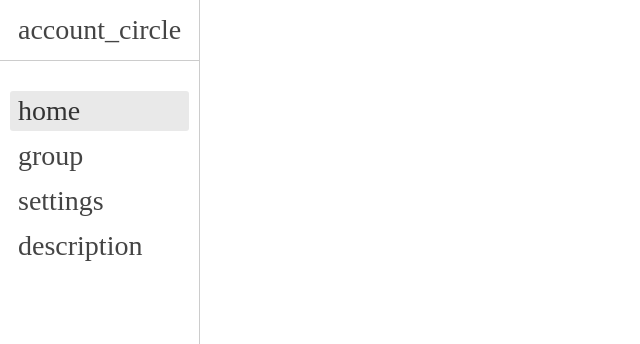
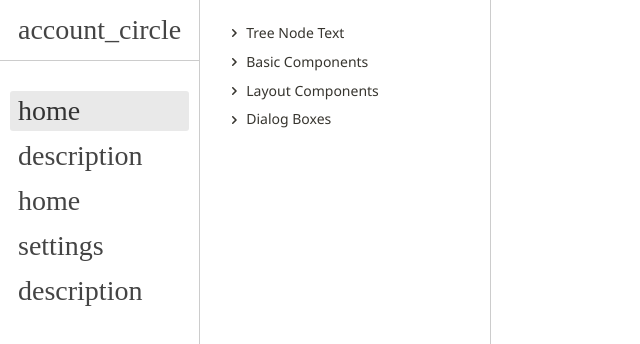
Before and after one commit to pangbo-labs/vue2-components, a Vue app: page /documentation in a window 1280 px wide. Shown: the top 344 px of the page, without its empty margins (0-640 px from the left). Built offline with nearby package versions, Linux system fonts and the light colour scheme; a web font is replaced by a local one.

Commit message:
Some updates on PbTree and PbDialogBox related components

```diff
--- a/src/App.vue
+++ b/src/App.vue
@@ -20,7 +20,8 @@ export default {
 		return {
 			naviItems: [
 				{ caption: "Home", icon: "home", routePath: "/" },
-				{ caption: "Users", icon: "group", routePath: "/users" },
+				{ caption: "Documentation", icon: "description", routePath: "/documentation" },
+				{ caption: "Samples", icon: "home", routePath: "/samples" },
 				{ caption: "Configuration", icon: "settings", routePath: "/configuration" },
 				{ caption: "Logs", icon: "description", routePath: "/logs" },
 			],
--- a/src/components/pblabs-components/PbDialogBox/PbDialogBox.vue
+++ b/src/components/pblabs-components/PbDialogBox/PbDialogBox.vue
@@ -1,10 +1,10 @@
 <template>
 	<div class="modal-mask" v-if="showDialog" @keydown.esc="onEscKeyDown">
         <div class="dialog-box-wrapper" ref="dialogBoxFrame">
-            <div class="dialog-box-body" :style="{ width: (width > 0) ? width + 'px' : (dialogBoxConfig.width > 0 ? dialogBoxConfig.width : DEFAULT_WIDTH) + 'px' }">
+            <div class="dialog-box-body" :style="{ width: (width > 0) ? width + 'px' : (settings.width > 0 ? settings.width : DEFAULT_WIDTH) + 'px' }">
                 <div class="title-bar" @mousedown="onTitleBarMouseDown">
 					<pb-stack :item-spacing="20">
-						<pb-stack-item class="title-text">{{ title ? title : dialogBoxConfig.title }}</pb-stack-item>
+						<pb-stack-item class="title-text">{{ _title }}</pb-stack-item>
 						<pb-stack-item :size="0">
 							<div class="control-button" @click="cancelDialog()">✕</div>
 						</pb-stack-item>
@@ -15,7 +15,7 @@
                     <slot name="contents"></slot>
                 </div>
                 <div style="height: 0px; border-top: 1px solid #d6d6d6;"></div>
-                <pb-stack v-if="this.dialogBoxConfig && !this.dialogBoxConfig.noButtonBar" :item-spacing="30" class="button-bar">
+                <pb-stack v-if="this.settings && !this.settings.noButtonBar" :item-spacing="30" class="button-bar">
 					<pb-stack-item>
 						<!-- <pb-button style="margin-right: 6px;">Help</pb-button> -->
 					</pb-stack-item>
@@ -37,11 +37,12 @@ export default {
     name: "PbDialogBox",
 
     props: {
-        dialogBoxConfig:    { type: Object, default: null },
-        showDialog:         { type: Boolean, default: false },
-        title:				{ type: String, default: null },
-        width:				{ type: Number, default: 0 },
-        height:				{ type: Number, default: 0 },
+		settings:	{ type: Object, default: null },
+		showDialog:	{ type: Boolean, default: false },
+		title:		{ type: String, default: null },
+		titleId:	{ type: String, default: null },
+		width:		{ type: Number, default: 0 },
+		height:		{ type: Number, default: 0 },
     },
 
     data: function() {
@@ -53,8 +54,9 @@ export default {
             mouseX: 0,
             mouseY: 0,
 
-            defaultDialogBoxConfig: {
+            defaultsettings: {
                 title: "",
+				titleId: "",
                 width: 600,
                 height: 0,
                 buttons: [
@@ -70,12 +72,25 @@ export default {
 
     computed:
     {
+		_title: function()
+		{
+			if (this.titleId)
+				return this.$t( this.titleId );
+			else if (this.title)
+				return this.title;
+			if (this.settings.titleId)
+				return this.$t( this.settings.titleId );
+			else
+				return this.settings.title;
+			return "";
+		},
+
         buttons: function()
         {
-			if (!this.dialogBoxConfig)
+			if (!this.settings)
 				return [];
 
-            return this.dialogBoxConfig.buttons ? this.dialogBoxConfig.buttons : this.defaultDialogBoxConfig.buttons;
+            return this.settings.buttons ? this.settings.buttons : this.defaultsettings.buttons;
         }
     },
 
--- a/src/components/pblabs-components/PbForm/PbForm.vue
+++ b/src/components/pblabs-components/PbForm/PbForm.vue
@@ -2,7 +2,7 @@
     <div style="display: flex; flex-direction: row;">
         <table cellspacing="4" style="flex: 1; width: 0;">
             <tr v-for="(item, itemIndex) in data" :key="itemIndex">
-                <td class="field-label">{{ item.label }}</td>
+                <td class="field-label">{{ item.labelId ? $t( item.labelId ) : item.label }}</td>
                 <td style="width: 20px;"></td>
                 <td class="field-value-container">
                     <div v-if="item.type == 'StaticText'" :ref="getRefName( itemIndex )"
--- a/src/components/pblabs-components/PbMessageBox/PbMessageBox.vue
+++ b/src/components/pblabs-components/PbMessageBox/PbMessageBox.vue
@@ -1,5 +1,5 @@
 <template>
-    <pb-dialog-box :show-dialog.sync="dialogBoxConfig.isVisible" :dialog-box-config="dialogBoxConfig"
+    <pb-dialog-box :show-dialog.sync="dialogBoxConfig.isVisible" :settings="dialogBoxConfig"
 		@ok-button-clicked="onOkButtonClicked" @cancel-button-clicked="onCancelButtonClicked">
 		<template v-slot:contents>
 			<pb-stack :item-spacing="20" align-items="center" padding="0 10px">
--- a/src/components/pblabs-components/PbTree/PbTree.vue
+++ b/src/components/pblabs-components/PbTree/PbTree.vue
@@ -22,7 +22,7 @@ export default {
 			nodeSpacing: 2,
 			expandButtonSize: 20,
 			expandButtonSpacing: 2,
-			childrenIndent: 25,
+			childrenIndent: 18,
 
 			defaultNodeStyle: {
 				showExpandButton: true,
@@ -50,9 +50,9 @@ export default {
 			this.nodeSpacing = CommonUtils.getObjectPropertyWithDefault( this.settings,
 				"appearance.nodeSpacing", this.nodeSpacing );
 			this.expandButtonSize = CommonUtils.getObjectPropertyWithDefault( this.settings,
-				"appearance.expandButtonSize", this.nodeSpacing );
+				"appearance.expandButtonSize", this.expandButtonSize );
 			this.expandButtonSpacing = CommonUtils.getObjectPropertyWithDefault( this.settings,
-				"appearance.expandButtonSpacing", this.nodeSpacing );
+				"appearance.expandButtonSpacing", this.expandButtonSpacing );
 		},
 
 		getUserDefinedValue: function( object, propertyPath, defaultValue )
--- a/src/components/pblabs-components/PbTree/PbTreeNode.vue
+++ b/src/components/pblabs-components/PbTree/PbTreeNode.vue
@@ -4,10 +4,12 @@
 		<div v-if="((treeLevel == 0) && (indexInLevel > 0)) || (treeLevel > 0)" :style="{ height: treeComponent.nodeSpacing + 'px' }" />
 
 		<div class="tree-node-selectable-area" :class="{ 'tree-node-selected': node == treeComponent.selectedNode }" :style="nodeStyle"
-			@click="selectThisNode()">
+			@click="selectThisNode()" @dblclick="toggleExpanded()">
 			<pb-stack :style="{ 'padding-left': (treeLevel * treeComponent.childrenIndent) + 'px' }">
 				<pb-stack-item v-if="nodeStyle.showExpandButton" :size="treeComponent.expandButtonSize">
-					<div v-if="nodeData.children && nodeData.children.length" class="tree-node-expand-button" @click="toggleExpanded()">
+					<div v-if="nodeData.children && nodeData.children.length" class="tree-node-expand-button"
+						:style="{ width: treeComponent.expandButtonSize + 'px', height: treeComponent.expandButtonSize + 'px' }"
+						@click="toggleExpanded()">
 						<svg aria-hidden="true" focusable="false" role="img"
 							viewBox="0 0 12 12" width="12" height="12" fill="currentColor"
 							class="tree-node-expand-button-icon"
@@ -18,7 +20,7 @@
 				</pb-stack-item>
 				<pb-stack-item v-if="nodeStyle.showExpandButton" :size="treeComponent.expandButtonSpacing"></pb-stack-item>
 				<pb-stack-item :size="0">
-					<div @dblclick="toggleExpanded()">
+					<div>
 						<pb-stack>
 							<pb-stack-item :size="0">
 								<i v-if="nodeStyle.showIcon && nodeData.icon" class="material-symbols material-symbols-rounded tree-node-icon"
@@ -129,6 +131,7 @@ export default {
 	display: flex;
 	flex-direction: row;
 	justify-content: center;
+	align-items: center;
 	cursor: default;
 	user-select: none;
 	transition: all .3s;
@@ -142,7 +145,7 @@ export default {
 }
 
 .tree-node-selectable-area {
-	padding: 1px 5px;
+	padding: 2px 4px;
 	transition: all .3s;
 }
 
@@ -162,6 +165,9 @@ export default {
 }
 
 .tree-node-text {
+	display: flex;
+	flex-direction: row;
+	align-items: center;
 	padding: 0px 0px;
 	cursor: default;
 	user-select: none;
--- /dev/null
+++ b/src/views/documentation/DocumentationHome.vue
@@ -0,0 +1,110 @@
+<template>
+	<div style="display: flex; flex-direction: row;">
+		<div style="width: 250px; border-right: 1px solid #ccc; padding: 20px 20px;">
+			<pb-tree :settings="tree.settings" :node-data="tree.nodes" style="font-size: 14px;"></pb-tree>
+		</div>
+		<router-view style="flex: 1; width: 0;" />
+	</div>
+</template>
+
+<script>
+export default {
+	name: "DocumentationHome",
+	data: function()
+	{
+		return {
+			tree: {
+				nodes: [
+					{
+						text: "Tree Node Text",
+						children: [
+							{
+								text: "Tree Node Text",
+								children: [],
+							},
+							{
+								text: "包含子节点的节点",
+								children: [
+									{
+										text: "Tree Node Text",
+										children: [],
+									},
+									{
+										text: "Tree Node Text",
+										children: [],
+									},
+								],
+							},
+							{
+								text: "Tree Node Text",
+								children: [],
+							},
+						],
+					},
+					{
+						text: "Basic Components",
+						children: [
+							{
+								text: "Button",
+							},
+							{
+								text: "Text Field",
+							},
+							{
+								text: "Switch",
+							},
+							{
+								text: "Select",
+							},
+							{
+								text: "Table",
+							},
+							{
+								text: "Tree",
+							},
+							{
+								text: "Tab Bar",
+							},
+							{
+								text: "Form",
+							},
+							{
+								text: "Context Menu",
+							},
+						],
+					},
+					{
+						text: "Layout Components",
+						children: [
+							{
+								text: "Stack",
+							}
+						],
+					},
+					{
+						text: "Dialog Boxes",
+						children: [
+							{
+								text: "Dialog Box",
+							},
+							{
+								text: "Message Box",
+							},
+							{
+								text: "Confirm Box",
+							},
+						],
+					},
+				],
+			}
+		}
+	},
+	methods:
+	{
+
+	}
+}
+</script>
+
+<style scoped>
+</style>
--- /dev/null
+++ b/src/views/samples/SamplesHome.vue
@@ -0,0 +1,101 @@
+<template>
+	<div style="display: flex; flex-direction: row;">
+		<div style="width: 250px; border-right: 1px solid #ccc; padding: 20px 20px;">
+			<pb-tree :settings="tree.settings" :node-data="tree.nodes" style="font-size: 18px;"></pb-tree>
+		</div>
+		<router-view style="flex: 1; width: 0;" />
+	</div>
+</template>
+
+<script>
+export default {
+	name: "SamplesHome",
+	data: function()
+	{
+		return {
+			tree: {
+				settings: {
+					appearance: {
+						defaultNodeStyle: {
+							showExpandButton: true,
+							showIcon: true,
+							iconSize: 20,
+							iconSpacing: 4,
+							childrenIndent: 24,
+
+							cssClassName: "tree-node",
+							cssClassNameSelected: "tree-node-selected",
+
+							fontFamily: "",
+							fontSize: "",
+							fontWeight: "",
+							color: "",
+
+							normal:
+							{
+								border: "",
+								background: "",
+								color: "",
+							},
+							selected:
+							{
+								border: "",
+								background: "",
+								color: "",
+							},
+							hover:
+							{
+								border: "",
+								background: "",
+								color: "",
+							},
+						},
+					}
+				},
+				nodes: [
+					{
+						text: "Tree Node Text",
+						children: [
+							{
+								text: "Tree Node Text",
+								children: [],
+							},
+							{
+								text: "包含子节点的节点",
+								children: [
+									{
+										text: "Tree Node Text",
+										children: [],
+									},
+									{
+										text: "Tree Node Text",
+										children: [],
+									},
+								],
+							},
+							{
+								text: "Tree Node Text",
+								children: [],
+							},
+						],
+					},
+					{
+						text: "Tree Node Text",
+						areChildrenLoaded: false,
+					},
+					{
+						text: "Tree Node Text",
+					},
+				],
+			}
+		}
+	},
+	methods:
+	{
+
+	}
+}
+</script>
+
+<style scoped>
+</style>
```
Also changed, not shown: src/router/index.js (+12 -0 lines).
